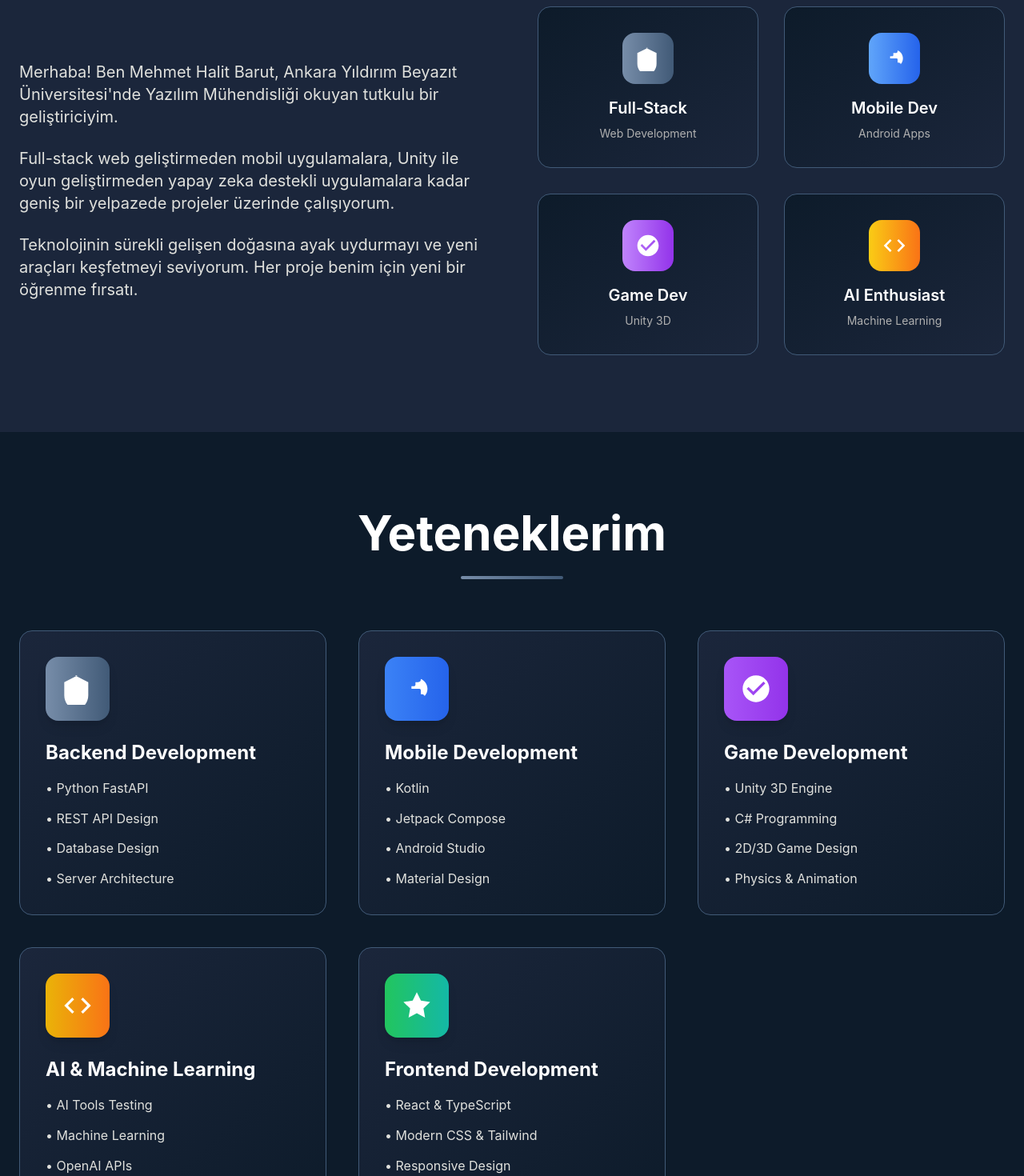
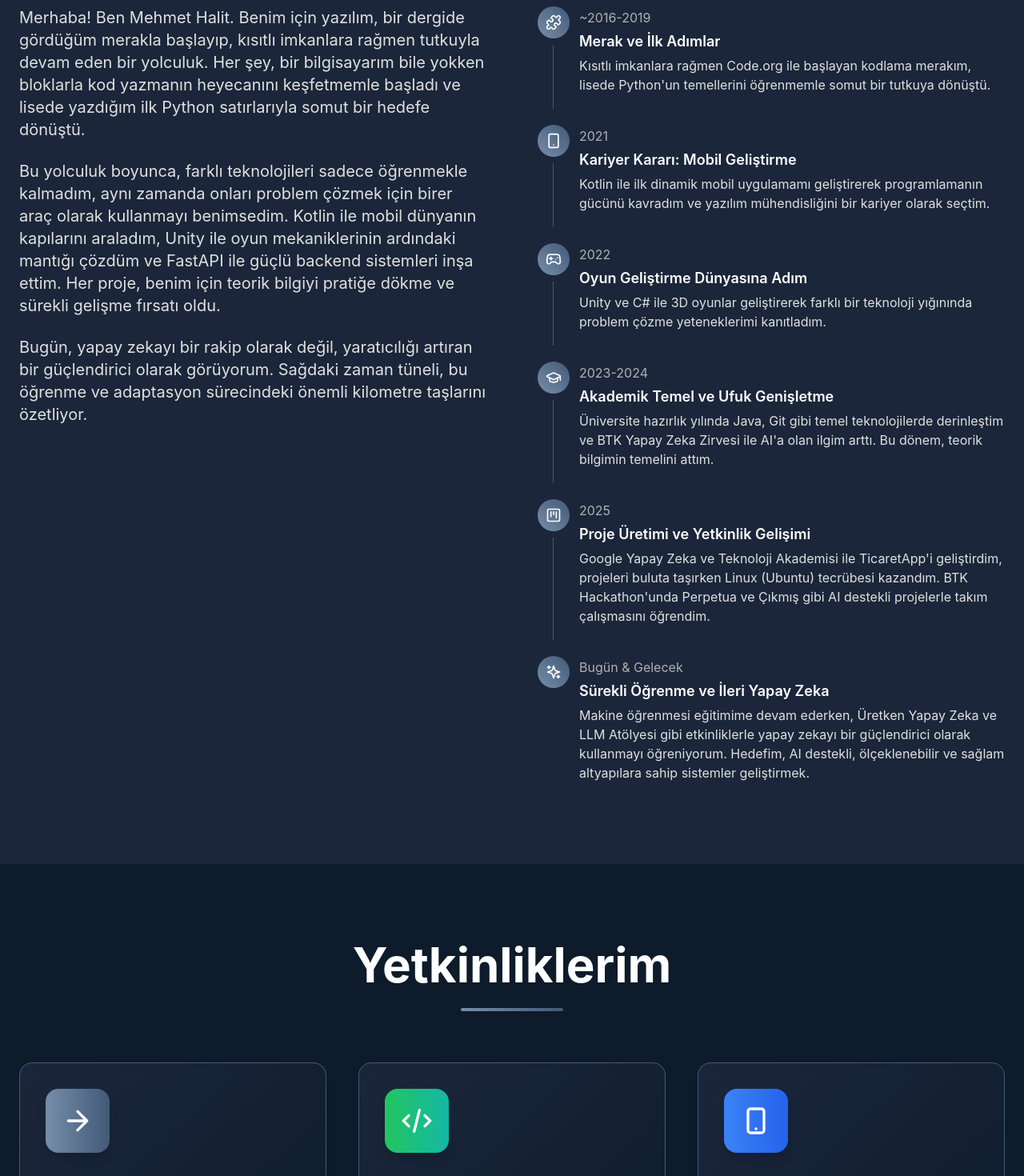
Before and after one commit to halitbarut/halitbarut.github.io, a React (Vite) app: page / in a window 1280 px wide. Shown: the part 1040-2510 px from the top of the page at 80% size. Built offline with nearby package versions, Linux system fonts and the light colour scheme.

Commit message:
feat: Add personal timeline to About section" -m "refactor: Revise all website copy to reflect personal story and professional growth. Added DevOps to skills.

```diff
--- a/src/components/About.tsx
+++ b/src/components/About.tsx
@@ -1,62 +1,31 @@
 import React from 'react';
+import Timeline from './Timeline';
 
 const About = () => {
     return (
         <section id="about" className="py-24 bg-secondary">
             <div className="container mx-auto px-6">
                 <div className="text-center mb-16">
-                    <h2 className="text-4xl md:text-5xl lg:text-6xl font-bold text-white mb-6">Hakkımda</h2>
+                    <h2 className="text-4xl md:text-5xl lg:text-6xl font-bold text-white mb-6">Benim Hikayem</h2>
                     <div className="w-32 h-1 bg-gradient-to-r from-highlight to-accent mx-auto rounded-full"></div>
                 </div>
-                <div className="grid lg:grid-cols-2 gap-16 items-center">
+                <div className="grid lg:grid-cols-2 gap-16 items-start">
+                    {/* Sol Taraf: Hikaye ve Paragraflar */}
                     <div className="space-y-6">
                         <p className="text-lg md:text-xl text-text-primary leading-relaxed">
-                            Merhaba! Ben Mehmet Halit Barut, Ankara Yıldırım Beyazıt Üniversitesi'nde Yazılım Mühendisliği okuyan tutkulu bir geliştiriciyim.
+                            Merhaba! Ben Mehmet Halit. Benim için yazılım, bir dergide gördüğüm merakla başlayıp, kısıtlı imkanlara rağmen tutkuyla devam eden bir yolculuk. Her şey, bir bilgisayarım bile yokken bloklarla kod yazmanın heyecanını keşfetmemle başladı ve lisede yazdığım ilk Python satırlarıyla somut bir hedefe dönüştü.
                         </p>
                         <p className="text-lg md:text-xl text-text-primary leading-relaxed">
-                            Full-stack web geliştirmeden mobil uygulamalara, Unity ile oyun geliştirmeden yapay zeka destekli uygulamalara kadar geniş bir yelpazede projeler üzerinde çalışıyorum.
+                            Bu yolculuk boyunca, farklı teknolojileri sadece öğrenmekle kalmadım, aynı zamanda onları problem çözmek için birer araç olarak kullanmayı benimsedim. Kotlin ile mobil dünyanın kapılarını araladım, Unity ile oyun mekaniklerinin ardındaki mantığı çözdüm ve FastAPI ile güçlü backend sistemleri inşa ettim. Her proje, benim için teorik bilgiyi pratiğe dökme ve sürekli gelişme fırsatı oldu.
                         </p>
                         <p className="text-lg md:text-xl text-text-primary leading-relaxed">
-                            Teknolojinin sürekli gelişen doğasına ayak uydurmayı ve yeni araçları keşfetmeyi seviyorum. Her proje benim için yeni bir öğrenme fırsatı.
+                            Bugün, yapay zekayı bir rakip olarak değil, yaratıcılığı artıran bir güçlendirici olarak görüyorum. Sağdaki zaman tüneli, bu öğrenme ve adaptasyon sürecindeki önemli kilometre taşlarını özetliyor.
                         </p>
                     </div>
-                    <div className="grid grid-cols-2 gap-6 lg:gap-8">
-                        <div className="bg-gradient-to-br from-primary to-secondary p-6 lg:p-8 rounded-2xl text-center hover:transform hover:scale-105 transition-all duration-300 border border-accent hover:border-highlight/50">
-                            <div className="w-16 h-16 bg-gradient-to-r from-highlight to-accent rounded-2xl mx-auto mb-4 flex items-center justify-center">
-                                <svg className="w-8 h-8 text-white" fill="currentColor" viewBox="0 0 24 24">
-                                    <path d="M12 2L2 7v10c0 5.55 3.84 9.739 9 11 5.16-1.261 9-5.45 9-11V7l-10-5z"/>
-                                </svg>
-                            </div>
-                            <h3 className="text-xl font-semibold text-white mb-2">Full-Stack</h3>
-                            <p className="text-text-secondary text-sm">Web Development</p>
-                        </div>
-                        <div className="bg-gradient-to-br from-primary to-secondary p-6 lg:p-8 rounded-2xl text-center hover:transform hover:scale-105 transition-all duration-300 border border-accent hover:border-blue-500/50">
-                            <div className="w-16 h-16 bg-gradient-to-r from-blue-400 to-blue-600 rounded-2xl mx-auto mb-4 flex items-center justify-center">
-                                <svg className="w-8 h-8 text-white" fill="currentColor" viewBox="0 0 24 24">
-                                    <path d="M17.9 17.39c-.26-.8-1.01-1.39-1.9-1.39h-1v-3a1 1 0 0 0-1-1H8v-2h2a1 1 0 0 0 1-1V7h2a2 2 0 0 0 2-2v-.41c2.93 1.19 5 4.06 5 7.41 0 2.08-.8 3.97-2.1 5.39z"/>
-                                </svg>
-                            </div>
-                            <h3 className="text-xl font-semibold text-white mb-2">Mobile Dev</h3>
-                            <p className="text-text-secondary text-sm">Android Apps</p>
-                        </div>
-                        <div className="bg-gradient-to-br from-primary to-secondary p-6 lg:p-8 rounded-2xl text-center hover:transform hover:scale-105 transition-all duration-300 border border-accent hover:border-purple-500/50">
-                            <div className="w-16 h-16 bg-gradient-to-r from-purple-400 to-purple-600 rounded-2xl mx-auto mb-4 flex items-center justify-center">
-                                <svg className="w-8 h-8 text-white" fill="currentColor" viewBox="0 0 24 24">
-                                    <path d="M12 2C6.48 2 2 6.48 2 12s4.48 10 10 10 10-4.48 10-10S17.52 2 12 2zm-2 15l-5-5 1.41-1.41L10 14.17l7.59-7.59L19 8l-9 9z"/>
-                                </svg>
-                            </div>
-                            <h3 className="text-xl font-semibold text-white mb-2">Game Dev</h3>
-                            <p className="text-text-secondary text-sm">Unity 3D</p>
-                        </div>
-                        <div className="bg-gradient-to-br from-primary to-secondary p-6 lg:p-8 rounded-2xl text-center hover:transform hover:scale-105 transition-all duration-300 border border-accent hover:border-yellow-500/50">
-                            <div className="w-16 h-16 bg-gradient-to-r from-yellow-400 to-orange-500 rounded-2xl mx-auto mb-4 flex items-center justify-center">
-                                <svg className="w-8 h-8 text-white" fill="currentColor" viewBox="0 0 24 24">
-                                    <path d="M9.4 16.6L4.8 12l4.6-4.6L8 6l-6 6 6 6 1.4-1.4zm5.2 0L19.2 12l-4.6-4.6L16 6l6 6-6 6-1.4-1.4z"/>
-                                </svg>
-                            </div>
-                            <h3 className="text-xl font-semibold text-white mb-2">AI Enthusiast</h3>
-                            <p className="text-text-secondary text-sm">Machine Learning</p>
-                        </div>
+
+                    {/* Sağ Taraf: Zaman Tüneli */}
+                    <div>
+                        <Timeline />
                     </div>
                 </div>
             </div>
--- a/src/components/Skills.tsx
+++ b/src/components/Skills.tsx
@@ -5,78 +5,80 @@ const Skills = () => {
         <section id="skills" className="py-24 bg-primary">
             <div className="container mx-auto px-6">
                 <div className="text-center mb-16">
-                    <h2 className="text-4xl md:text-5xl lg:text-6xl font-bold text-white mb-6">Yeteneklerim</h2>
+                    <h2 className="text-4xl md:text-5xl lg:text-6xl font-bold text-white mb-6">Yetkinliklerim</h2>
                     <div className="w-32 h-1 bg-gradient-to-r from-highlight to-accent mx-auto rounded-full"></div>
                 </div>
                 <div className="grid md:grid-cols-2 lg:grid-cols-3 gap-8 lg:gap-10">
                     <div className="bg-gradient-to-br from-secondary to-primary rounded-2xl p-8 hover:transform hover:scale-105 transition-all duration-300 border border-accent hover:border-highlight/50 hover:shadow-2xl">
                         <div className="w-20 h-20 rounded-2xl bg-gradient-to-r from-highlight to-accent flex items-center justify-center mb-6 shadow-lg">
-                            <svg className="w-10 h-10 text-white" fill="currentColor" viewBox="0 0 24 24">
-                                <path d="M12 2L2 7v10c0 5.55 3.84 9.739 9 11 5.16-1.261 9-5.45 9-11V7l-10-5z"/>
-                            </svg>
+                            <svg className="w-10 h-10 text-white" fill="none" stroke="currentColor" viewBox="0 0 24 24"><path strokeLinecap="round" strokeLinejoin="round" strokeWidth="2" d="M5 12h14M12 5l7 7-7 7"></path></svg>
                         </div>
                         <h3 className="text-2xl font-bold text-white mb-4">Backend Development</h3>
                         <ul className="space-y-3 text-text-primary">
-                            <li>• Python FastAPI</li>
-                            <li>• REST API Design</li>
-                            <li>• Database Design</li>
-                            <li>• Server Architecture</li>
+                            <li>• Python (FastAPI) ile performanslı API'ler</li>
+                            <li>• Ölçeklenebilir REST API mimarisi</li>
+                            <li>• PostgreSQL ile veritabanı tasarımı</li>
+                            <li>• Sunucu tarafı mantık ve iş akışları</li>
+                        </ul>
+                    </div>
+                    <div className="bg-gradient-to-br from-secondary to-primary rounded-2xl p-8 hover:transform hover:scale-105 transition-all duration-300 border border-accent hover:border-green-500/50 hover:shadow-2xl">
+                        <div className="w-20 h-20 rounded-2xl bg-gradient-to-r from-green-500 to-teal-500 flex items-center justify-center mb-6 shadow-lg">
+                            <svg className="w-10 h-10 text-white" fill="none" stroke="currentColor" viewBox="0 0 24 24"><path strokeLinecap="round" strokeLinejoin="round" strokeWidth="2" d="M10 20l4-16m4 4l4 4-4 4M6 16l-4-4 4-4"></path></svg>
+                        </div>
+                        <h3 className="text-2xl font-bold text-white mb-4">Frontend Development</h3>
+                        <ul className="space-y-3 text-text-primary">
+                            <li>• React & TypeScript ile modern arayüzler</li>
+                            <li>• TailwindCSS ile hızlı ve tutarlı tasarım</li>
+                            <li>• Duyarlı (Responsive) tasarım prensipleri</li>
+                            <li>• State yönetimi ve component mimarisi</li>
                         </ul>
                     </div>
                     <div className="bg-gradient-to-br from-secondary to-primary rounded-2xl p-8 hover:transform hover:scale-105 transition-all duration-300 border border-accent hover:border-blue-500/50 hover:shadow-2xl">
                         <div className="w-20 h-20 rounded-2xl bg-gradient-to-r from-blue-500 to-blue-600 flex items-center justify-center mb-6 shadow-lg">
-                            <svg className="w-10 h-10 text-white" fill="currentColor" viewBox="0 0 24 24">
-                                <path d="M17.9 17.39c-.26-.8-1.01-1.39-1.9-1.39h-1v-3a1 1 0 0 0-1-1H8v-2h2a1 1 0 0 0 1-1V7h2a2 2 0 0 0 2-2v-.41c2.93 1.19 5 4.06 5 7.41 0 2.08-.8 3.97-2.1 5.39z"/>
-                            </svg>
+                            <svg className="w-10 h-10 text-white" fill="none" stroke="currentColor" viewBox="0 0 24 24"><path strokeLinecap="round" strokeLinejoin="round" strokeWidth="2" d="M12 18h.01M8 21h8a2 2 0 002-2V5a2 2 0 00-2-2H8a2 2 0 00-2 2v14a2 2 0 002 2z"></path></svg>
                         </div>
                         <h3 className="text-2xl font-bold text-white mb-4">Mobile Development</h3>
                         <ul className="space-y-3 text-text-primary">
-                            <li>• Kotlin</li>
-                            <li>• Jetpack Compose</li>
-                            <li>• Android Studio</li>
-                            <li>• Material Design</li>
+                            <li>• Kotlin ile native Android geliştirme</li>
+                            <li>• Jetpack Compose ile deklaratif UI</li>
+                            <li>• Android Studio ve geliştirme araçları</li>
+                            <li>• Materyal Tasarım ilkeleri</li>
                         </ul>
                     </div>
                     <div className="bg-gradient-to-br from-secondary to-primary rounded-2xl p-8 hover:transform hover:scale-105 transition-all duration-300 border border-accent hover:border-purple-500/50 hover:shadow-2xl">
                         <div className="w-20 h-20 rounded-2xl bg-gradient-to-r from-purple-500 to-purple-600 flex items-center justify-center mb-6 shadow-lg">
-                            <svg className="w-10 h-10 text-white" fill="currentColor" viewBox="0 0 24 24">
-                                <path d="M12 2C6.48 2 2 6.48 2 12s4.48 10 10 10 10-4.48 10-10S17.52 2 12 2zm-2 15l-5-5 1.41-1.41L10 14.17l7.59-7.59L19 8l-9 9z"/>
-                            </svg>
+                            <svg className="w-10 h-10 text-white" fill="none" stroke="currentColor" viewBox="0 0 24 24"><path strokeLinecap="round" strokeLinejoin="round" strokeWidth="2" d="M14.828 14.828a4 4 0 01-5.656 0M9 10h.01M15 10h.01M21 12a9 9 0 11-18 0 9 9 0 0118 0z"></path></svg>
                         </div>
-                        <h3 className="text-2xl font-bold text-white mb-4">Game Development</h3>
+                        <h3 className="text-2xl font-bold text-white mb-4">AI & Machine Learning</h3>
                         <ul className="space-y-3 text-text-primary">
-                            <li>• Unity 3D Engine</li>
-                            <li>• C# Programming</li>
-                            <li>• 2D/3D Game Design</li>
-                            <li>• Physics & Animation</li>
+                            <li>• OpenAI gibi LLM API'lerinin entegrasyonu</li>
+                            <li>• Üretken Yapay Zeka araçlarının kullanımı</li>
+                            <li>• Temel Makine Öğrenmesi ve Veri Bilimi</li>
+                            <li>• AI destekli uygulama geliştirme</li>
                         </ul>
                     </div>
                     <div className="bg-gradient-to-br from-secondary to-primary rounded-2xl p-8 hover:transform hover:scale-105 transition-all duration-300 border border-accent hover:border-yellow-500/50 hover:shadow-2xl">
                         <div className="w-20 h-20 rounded-2xl bg-gradient-to-r from-yellow-500 to-orange-500 flex items-center justify-center mb-6 shadow-lg">
-                            <svg className="w-10 h-10 text-white" fill="currentColor" viewBox="0 0 24 24">
-                                <path d="M9.4 16.6L4.8 12l4.6-4.6L8 6l-6 6 6 6 1.4-1.4zm5.2 0L19.2 12l-4.6-4.6L16 6l6 6-6 6-1.4-1.4z"/>
-                            </svg>
+                            <svg className="w-10 h-10 text-white" fill="none" stroke="currentColor" viewBox="0 0 24 24"><path strokeLinecap="round" strokeLinejoin="round" strokeWidth="2" d="M5 12h14M5 12a2 2 0 01-2-2V6a2 2 0 012-2h14a2 2 0 012 2v4a2 2 0 01-2 2M5 12a2 2 0 00-2 2v4a2 2 0 002 2h14a2 2 0 002-2v-4a2 2 0 00-2-2m-2-4h.01M17 16h.01"></path></svg>
                         </div>
-                        <h3 className="text-2xl font-bold text-white mb-4">AI & Machine Learning</h3>
+                        <h3 className="text-2xl font-bold text-white mb-4">DevOps & Altyapı</h3>
                         <ul className="space-y-3 text-text-primary">
-                            <li>• AI Tools Testing</li>
-                            <li>• Machine Learning</li>
-                            <li>• OpenAI APIs</li>
-                            <li>• Data Analysis</li>
+                            <li>• Linux (Ubuntu/Fedora) sunucu yönetimi</li>
+                            <li>• Temel Git ve GitHub iş akışları</li>
+                            <li>• Uygulamaları bulut ortamına taşıma</li>
+                            <li>• Nginx, Docker gibi temel araçlar</li>
                         </ul>
                     </div>
-                    <div className="bg-gradient-to-br from-secondary to-primary rounded-2xl p-8 hover:transform hover:scale-105 transition-all duration-300 border border-accent hover:border-green-500/50 hover:shadow-2xl">
-                        <div className="w-20 h-20 rounded-2xl bg-gradient-to-r from-green-500 to-teal-500 flex items-center justify-center mb-6 shadow-lg">
-                            <svg className="w-10 h-10 text-white" fill="currentColor" viewBox="0 0 24 24">
-                                <path d="M12 2l3.09 6.26L22 9.27l-5 4.87 1.18 6.88L12 17.77l-6.18 3.25L7 14.14 2 9.27l6.91-1.01L12 2z"/>
-                            </svg>
+                    <div className="bg-gradient-to-br from-secondary to-primary rounded-2xl p-8 hover:transform hover:scale-105 transition-all duration-300 border border-accent hover:border-red-500/50 hover:shadow-2xl">
+                        <div className="w-20 h-20 rounded-2xl bg-gradient-to-r from-red-500 to-pink-500 flex items-center justify-center mb-6 shadow-lg">
+                            <svg className="w-10 h-10 text-white" fill="none" stroke="currentColor" viewBox="0 0 24 24"><path strokeLinecap="round" strokeLinejoin="round" strokeWidth="2" d="M15 10l4.553-2.276A1 1 0 0121 8.618v6.764a1 1 0 01-1.447.894L15 14M5 18h8a2 2 0 002-2V8a2 2 0 00-2-2H5a2 2 0 00-2 2v8a2 2 0 002 2z"></path></svg>
                         </div>
-                        <h3 className="text-2xl font-bold text-white mb-4">Frontend Development</h3>
+                        <h3 className="text-2xl font-bold text-white mb-4">Game Development</h3>
                         <ul className="space-y-3 text-text-primary">
-                            <li>• React & TypeScript</li>
-                            <li>• Modern CSS & Tailwind</li>
-                            <li>• Responsive Design</li>
-                            <li>• UI/UX Principles</li>
+                            <li>• Unity 3D oyun motoru kullanımı</li>
+                            <li>• C# ile oyun mekaniği programlama</li>
+                            <li>• 3D oyun tasarımı ve fizik entegrasyonu</li>
+                            <li>• Animasyon ve karakter kontrolü</li>
                         </ul>
                     </div>
                 </div>
--- /dev/null
+++ b/src/components/Timeline.tsx
@@ -0,0 +1,119 @@
+import React from 'react';
+import { motion } from 'framer-motion';
+import { Puzzle, TerminalSquare, Smartphone, Gamepad2, GraduationCap, KanbanSquare, Sparkles } from 'lucide-react';
+
+// Zaman tünelindeki her bir olayın tipini tanımlayalım
+type TimelineEvent = {
+    year: string;
+    title: string;
+    description: string;
+    icon: React.ElementType;
+};
+
+// --- SON GÜNCEL VERİLER ---
+const timelineData: TimelineEvent[] = [
+    {
+        year: '~2016-2019',
+        title: 'Merak ve İlk Adımlar',
+        description: 'Kısıtlı imkanlara rağmen Code.org ile başlayan kodlama merakım, lisede Python\'un temellerini öğrenmemle somut bir tutkuya dönüştü.',
+        icon: Puzzle,
+    },
+    {
+        year: '2021',
+        title: 'Kariyer Kararı: Mobil Geliştirme',
+        description: 'Kotlin ile ilk dinamik mobil uygulamamı geliştirerek programlamanın gücünü kavradım ve yazılım mühendisliğini bir kariyer olarak seçtim.',
+        icon: Smartphone,
+    },
+    {
+        year: '2022',
+        title: 'Oyun Geliştirme Dünyasına Adım',
+        description: 'Unity ve C# ile 3D oyunlar geliştirerek farklı bir teknoloji yığınında problem çözme yeteneklerimi kanıtladım.',
+        icon: Gamepad2,
+    },
+    {
+        year: '2023-2024',
+        title: 'Akademik Temel ve Ufuk Genişletme',
+        description: 'Üniversite hazırlık yılında Java, Git gibi temel teknolojilerde derinleştim ve BTK Yapay Zeka Zirvesi ile AI\'a olan ilgim arttı. Bu dönem, teorik bilgimin temelini attım.',
+        icon: GraduationCap,
+    },
+    {
+        year: '2025',
+        title: 'Proje Üretimi ve Yetkinlik Gelişimi',
+        description: 'Google Yapay Zeka ve Teknoloji Akademisi ile TicaretApp\'i geliştirdim, projeleri buluta taşırken Linux (Ubuntu) tecrübesi kazandım. BTK Hackathon\'unda Perpetua ve Çıkmış gibi AI destekli projelerle takım çalışmasını öğrendim.',
+        icon: KanbanSquare,
+    },
+    {
+        year: 'Bugün & Gelecek',
+        title: 'Sürekli Öğrenme ve İleri Yapay Zeka',
+        description: 'Makine öğrenmesi eğitimime devam ederken, Üretken Yapay Zeka ve LLM Atölyesi gibi etkinliklerle yapay zekayı bir güçlendirici olarak kullanmayı öğreniyorum. Hedefim, AI destekli, ölçeklenebilir ve sağlam altyapılara sahip sistemler geliştirmek.',
+        icon: Sparkles,
+    },
+];
+
+// Animasyonlar (Değişiklik yok)
+const containerVariants = {
+    hidden: { opacity: 0 },
+    visible: {
+        opacity: 1,
+        transition: {
+            staggerChildren: 0.3,
+        },
+    },
+};
+
+const itemVariants = {
+    hidden: { opacity: 0, x: -50 },
+    visible: {
+        opacity: 1,
+        x: 0,
+        transition: {
+            duration: 0.8,
+            ease: [0.6, -0.05, 0.01, 0.99],
+        },
+    },
+};
+
+const TimelineItem = ({ event, isLast }: { event: TimelineEvent; isLast: boolean }) => {
+    const Icon = event.icon;
+    return (
+        <motion.div variants={itemVariants} className="flex gap-x-3 relative">
+            {!isLast && (
+                <div className="absolute left-[19px] top-12 -bottom-3 w-px bg-slate-600"></div>
+            )}
+            <div className="relative flex-shrink-0">
+                <div className="flex h-10 w-10 items-center justify-center rounded-full bg-gradient-to-tr from-highlight to-accent ring-8 ring-secondary">
+                    <Icon className="h-5 w-5 text-white" />
+                </div>
+            </div>
+            <div className="py-1.5">
+                <div className="flex items-center gap-x-2">
+                    <p className="text-base leading-none text-text-secondary">{event.year}</p>
+                </div>
+                <h3 className="text-lg font-semibold text-white mt-2">{event.title}</h3>
+                <p className="mt-1 text-base text-text-primary">{event.description}</p>
+            </div>
+        </motion.div>
+    );
+};
+
+const Timeline = () => {
+    return (
+        <motion.div
+            variants={containerVariants}
+            initial="hidden"
+            whileInView="visible"
+            viewport={{ once: true, amount: 0.3 }}
+            className="space-y-8"
+        >
+            {timelineData.map((event, index) => (
+                <TimelineItem
+                    key={index}
+                    event={event}
+                    isLast={index === timelineData.length - 1}
+                />
+            ))}
+        </motion.div>
+    );
+};
+
+export default Timeline;
```
Also changed, not shown: src/components/Hero.tsx (+6 -14 lines).
